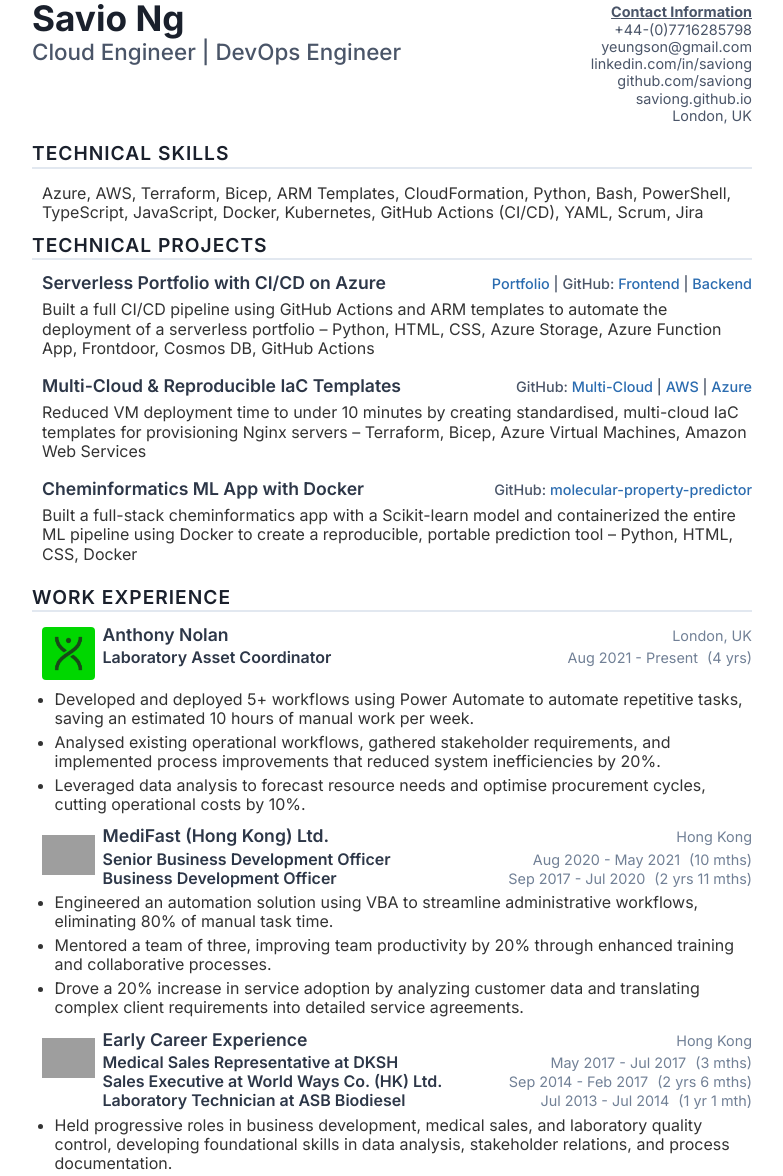
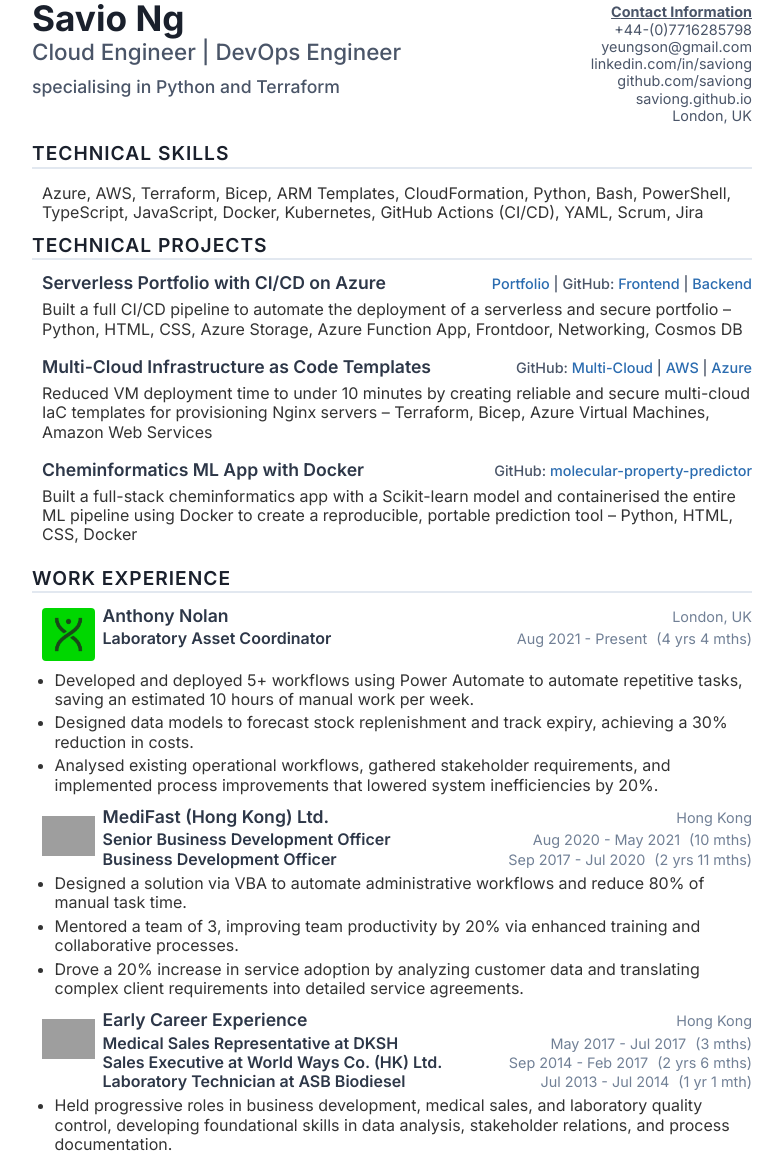
Before and after one commit to saviong/html-resume-frontend, a plain HTML site: page index.html in a window 1280 px wide. Shown: the part 100-1276 px from the top of the page, without its empty margins (248-1031 px from the left). Drawn offline with Linux system fonts and the light colour scheme; no server answers; grey boxes are pictures that could not be loaded.

Commit message:
update content, make the duration of present work dynamics

```diff
--- a/index.html
+++ b/index.html
@@ -554,6 +554,7 @@
             <div class="identity">
                 <h1>Savio Ng</h1>
                 <p class="job-title">Cloud Engineer | DevOps Engineer</p>
+                <p class="job-title" style="font-size: 1.1rem;">specialising in Python and Terraform</p>
             </div>
             <div class="contact-info">
                 <span style="font-weight: bold; text-decoration: underline;">Contact Information</span>
@@ -588,15 +589,15 @@
                                 <a href="https://github.com/saviong/html-resume-backend" target="_blank">Backend</a>
                             </div>
                         </div>
-                        <p style="margin-top: 8px;">Built a full CI/CD pipeline using GitHub Actions and ARM templates
-                            to automate the deployment of a serverless portfolio – Python, HTML, CSS, Azure Storage,
-                            Azure Function App, Frontdoor, Cosmos DB, GitHub Actions</p>
+                        <p style="margin-top: 8px;">Built a full CI/CD pipeline to automate the deployment of a
+                            serverless and secure portfolio – Python, HTML, CSS, Azure Storage, Azure Function App,
+                            Frontdoor, Networking, Cosmos DB</p>
                     </div>
                 </div>
                 <div class="project">
                     <div class="item-details">
                         <div class="project-header">
-                            <h3>Multi-Cloud & Reproducible IaC Templates</h3>
+                            <h3>Multi-Cloud Infrastructure as Code Templates</h3>
                             <div class="project-links">
                                 GitHub:
                                 <a href="https://github.com/saviong/terraform-multicloud-vm"
@@ -605,8 +606,8 @@
                                 <a href="https://github.com/saviong/vm-deploy" target="_blank">Azure</a>
                             </div>
                         </div>
-                        <p style="margin-top: 8px;">Reduced VM deployment time to under 10 minutes by creating
-                            standardised, multi-cloud IaC templates for provisioning Nginx servers – Terraform, Bicep,
+                        <p style="margin-top: 8px;">Reduced VM deployment time to under 10 minutes by creating reliable
+                            and secure multi-cloud IaC templates for provisioning Nginx servers – Terraform, Bicep,
                             Azure Virtual Machines, Amazon Web Services</p>
                     </div>
                 </div>
@@ -621,7 +622,7 @@
                             </div>
                         </div>
                         <p style="margin-top: 8px;">Built a full-stack cheminformatics app with a Scikit-learn model and
-                            containerized the entire ML pipeline using Docker to create a reproducible, portable
+                            containerised the entire ML pipeline using Docker to create a reproducible, portable
                             prediction tool – Python, HTML, CSS, Docker</p>
                     </div>
                 </div>
@@ -642,7 +643,8 @@
                         </div>
                         <div class="role">
                             <span class="role-title">Laboratory Asset Coordinator</span>
-                            <span class="date">Aug 2021 - Present <span class="duration">(4 yrs)</span></span>
+                            <span class="date">Aug 2021 - Present <span class="duration"
+                                    id="an-duration">(Calculating...)</span></span>
                         </div>
                         <div class="role">
                             <span class="role-title"></span>
@@ -651,10 +653,10 @@
                         <ul>
                             <li>Developed and deployed 5+ workflows using Power Automate to automate repetitive tasks,
                                 saving an estimated 10 hours of manual work per week.</li>
+                            <li>Designed data models to forecast stock replenishment and track expiry, achieving a 30%
+                                reduction in costs.</li>
                             <li>Analysed existing operational workflows, gathered stakeholder requirements, and
-                                implemented process improvements that reduced system inefficiencies by 20%.</li>
-                            <li>Leveraged data analysis to forecast resource needs and optimise procurement cycles,
-                                cutting operational costs by 10%.</li>
+                                implemented process improvements that lowered system inefficiencies by 20%.</li>
                         </ul>
                     </div>
                 </div>
@@ -677,10 +679,10 @@
                             <span class="date">Sep 2017 - Jul 2020 <span class="duration">(2 yrs 11 mths)</span></span>
                         </div>
                         <ul>
-                            <li>Engineered an automation solution using VBA to streamline administrative workflows,
-                                eliminating 80% of manual task time.</li>
-                            <li>Mentored a team of three, improving team productivity by 20% through enhanced training
-                                and collaborative processes.</li>
+                            <li>Designed a solution via VBA to automate administrative workflows and reduce 80% of
+                                manual task time.</li>
+                            <li>Mentored a team of 3, improving team productivity by 20% via enhanced training and
+                                collaborative processes.</li>
                             <li>Drove a 20% increase in service adoption by analyzing customer data and translating
                                 complex client requirements into detailed service agreements.</li>
                         </ul>
@@ -877,7 +879,28 @@
                 }
             }
             initSystemClock();
+            // --- Dynamic Job Duration Logic ---
+            function updateJobDuration() {
+                const startDate = new Date('2021-08-15');
+                const now = new Date();
 
+                // Calculate total months difference
+                let months = (now.getFullYear() - startDate.getFullYear()) * 12;
+                months -= startDate.getMonth();
+                months += now.getMonth();
+
+                // Calculate years and remaining months
+                const yearsCount = Math.floor(months / 12);
+                const monthsCount = months % 12;
+
+                // Update the HTML element
+                const durationEl = document.getElementById('an-duration');
+                if (durationEl) {
+                    durationEl.textContent = `(${yearsCount} yrs ${monthsCount} mths)`;
+                }
+            }
+
+            updateJobDuration();
 
             // --- Visitor Counter ---
             const countEl = document.getElementById("count");
```
